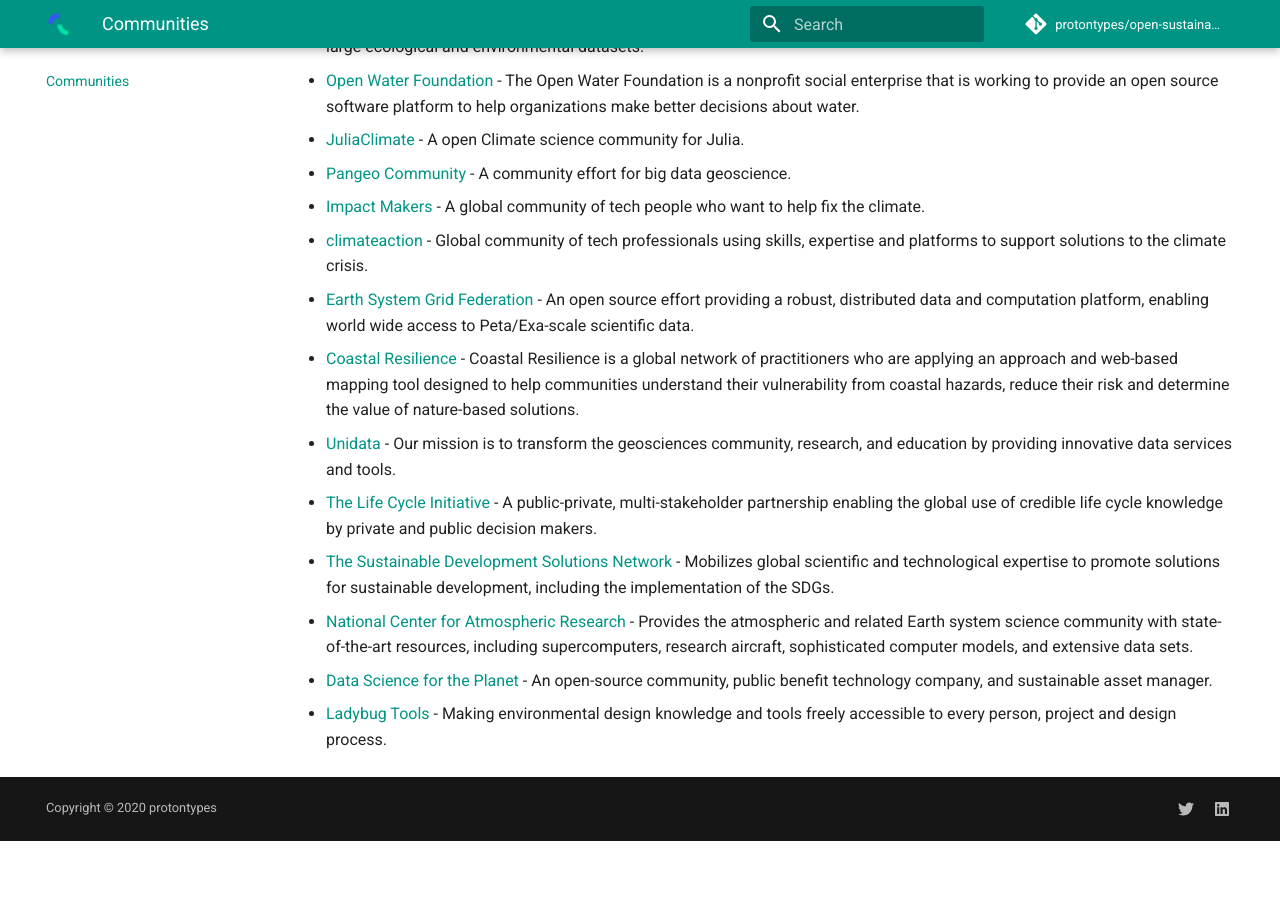
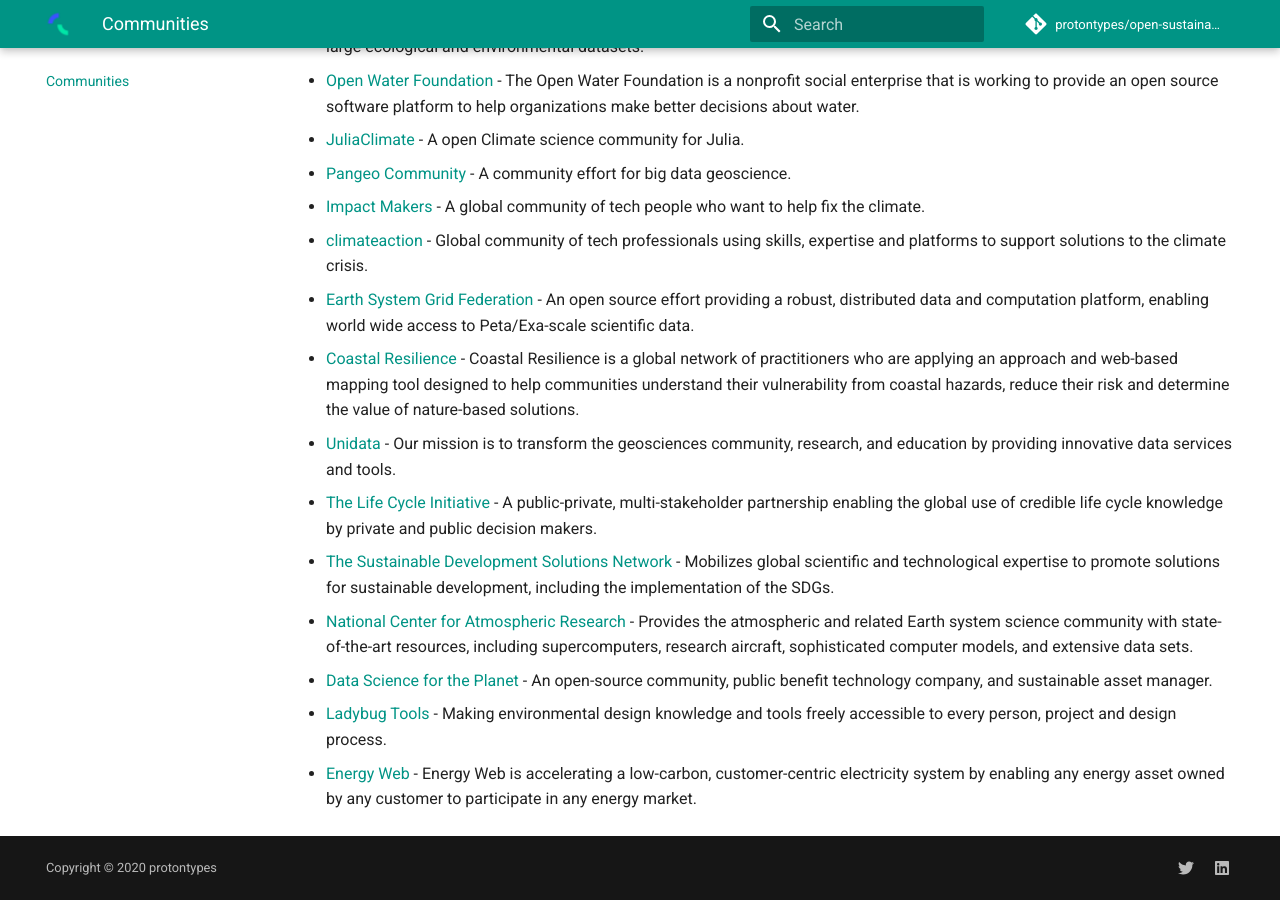
Before and after one commit to protontypes/open-sustainable-technology, an MkDocs documentation site: the page built from docs/COMMUNITIES.md, in a window 1280 px wide and 900 px high, scrolled down 1489 px. Built offline with MkDocs 1.6.1 and Material for MkDocs 9.7.7, drawn with Linux system fonts in a browser that asks for light colours; comment, search, counter and statistics services are not loaded; before the commit the page ends 2330 px from its top, so only the background shows below that.

Commit message:
Update COMMUNITIES.md

```diff
--- a/docs/COMMUNITIES.md
+++ b/docs/COMMUNITIES.md
@@ -39,3 +39,4 @@
 - [National Center for Atmospheric Research](https://github.com/NCAR) -  Provides the atmospheric and related Earth system science community with state-of-the-art resources, including supercomputers, research aircraft, sophisticated computer models, and extensive data sets.
 - [Data Science for the Planet](https://www.earthshot.eco/) - An open-source community, public benefit technology company, and sustainable asset manager.
 - [Ladybug Tools](https://github.com/ladybug-tools) - Making environmental design knowledge and tools freely accessible to every person, project and design process.
+- [Energy Web](https://github.com/energywebfoundation) - Energy Web is accelerating a low-carbon, customer-centric electricity system by enabling any energy asset owned by any customer to participate in any energy market.
```
